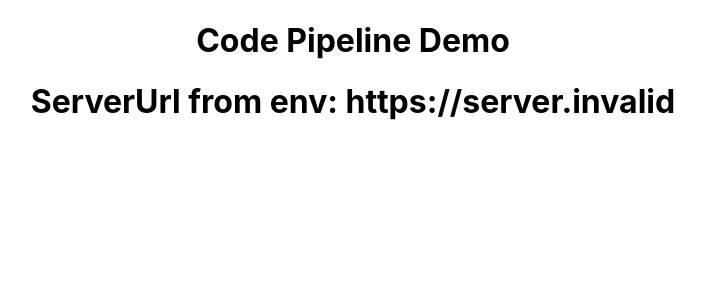
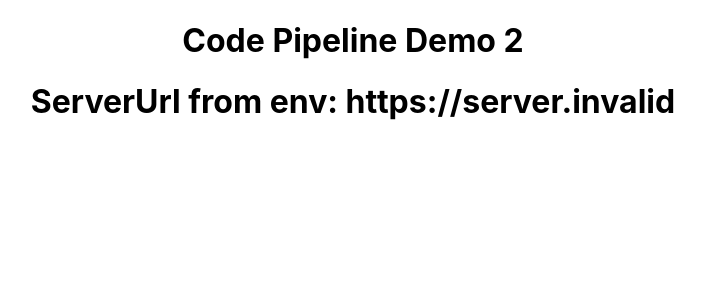
Before and after one commit to elsonlim-tw/pipeline-demo-ui, a React (Create React App) app: page / in a window 1280 px wide. Shown: the top 300 px of the page, without its empty margins (287-992 px from the left). Built offline with nearby package versions, Linux system fonts and the light colour scheme; no server answers.

Commit message:
Update UI to v2

```diff
--- a/src/App.js
+++ b/src/App.js
@@ -4,7 +4,7 @@ import "./App.css";
 function App() {
   return (
     <div className="App">
-      <h1>Code Pipeline Demo</h1>
+      <h1>Code Pipeline Demo 2</h1>
       <h1>
         ServerUrl from env:{" "}
         {process.env.REACT_APP_SERVER_URL || (
```
